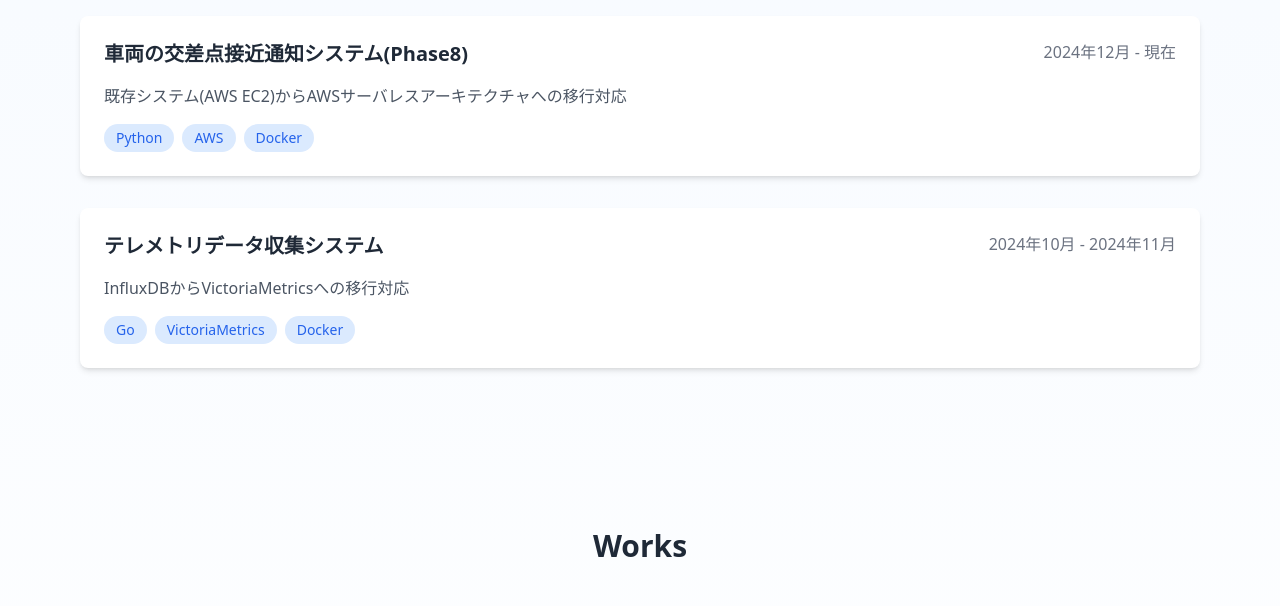
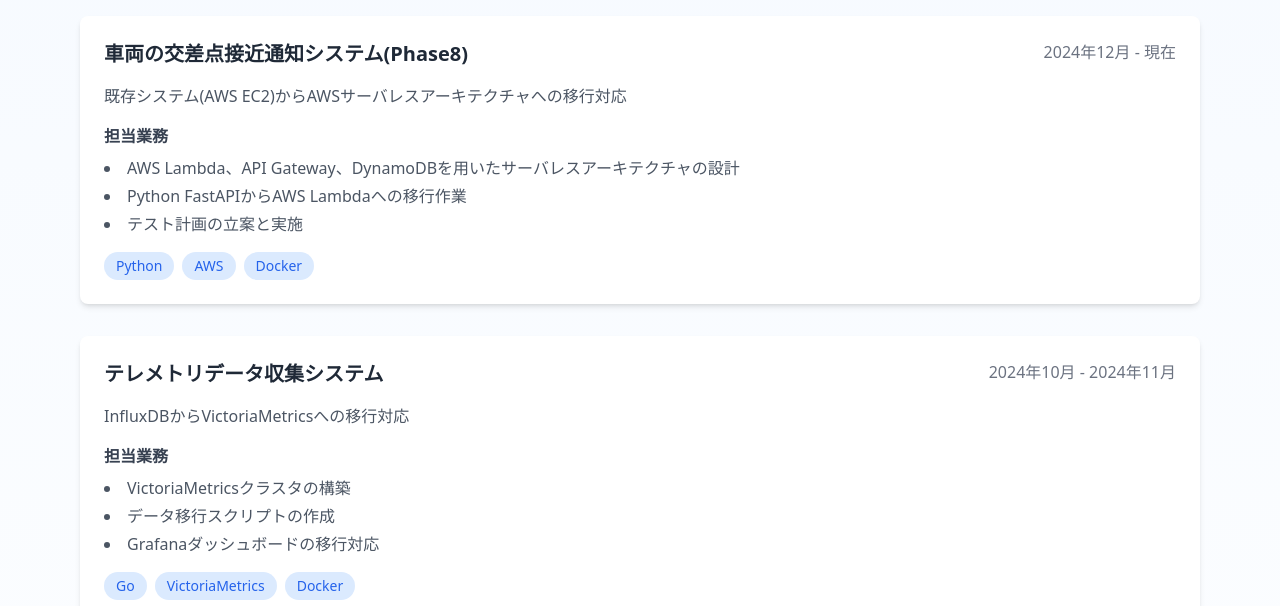
Before and after one commit to kake-t/my-portfolio, a Next.js app: page / in a window 1280 px wide. Shown: the part 1360-1966 px from the top of the page. Built offline with nearby package versions, Linux system fonts and the light colour scheme.

Commit message:
経歴に担当業務を箇条書きで表示できるように修正

```diff
--- a/src/components/career/CareerCard.tsx
+++ b/src/components/career/CareerCard.tsx
@@ -10,6 +10,16 @@
             <span className="text-gray-500">{experience.period}</span>
         </div>
         <p className="mt-4 text-gray-600">{experience.description}</p>
+
+        <div className="mt-4">
+            <h4 className="text-md font-semibold text-gray-700 mb-2">担当業務</h4>
+            <ul className="list-disc list-inside space-y-1 text-gray-600">
+                {experience.tasks.map((task, index) => (
+                    <li key={index}>{task}</li>
+                ))}
+            </ul>
+        </div>
+
         <div className="flex flex-wrap gap-2 mt-4">
             {experience.technologies.map((tech, index) => (
                 <span
--- a/src/data/career.ts
+++ b/src/data/career.ts
@@ -6,12 +6,22 @@
         period: "2024年12月 - 現在",
         description:
             "既存システム(AWS EC2)からAWSサーバレスアーキテクチャへの移行対応",
+        tasks: [
+            "AWS Lambda、API Gateway、DynamoDBを用いたサーバレスアーキテクチャの設計",
+            "Python FastAPIからAWS Lambdaへの移行作業",
+            "テスト計画の立案と実施",
+        ],
         technologies: ["Python", "AWS", "Docker"],
     },
     {
         projectName: "テレメトリデータ収集システム",
         period: "2024年10月 - 2024年11月",
         description: "InfluxDBからVictoriaMetricsへの移行対応",
+        tasks: [
+            "VictoriaMetricsクラスタの構築",
+            "データ移行スクリプトの作成",
+            "Grafanaダッシュボードの移行対応",
+        ],
         technologies: ["Go", "VictoriaMetrics", "Docker"],
     },
 ];
--- a/src/types/index.ts
+++ b/src/types/index.ts
@@ -2,6 +2,7 @@
     projectName: string;
     period: string;
     description: string;
+    tasks: string[];
     technologies: string[];
 }
 
```
